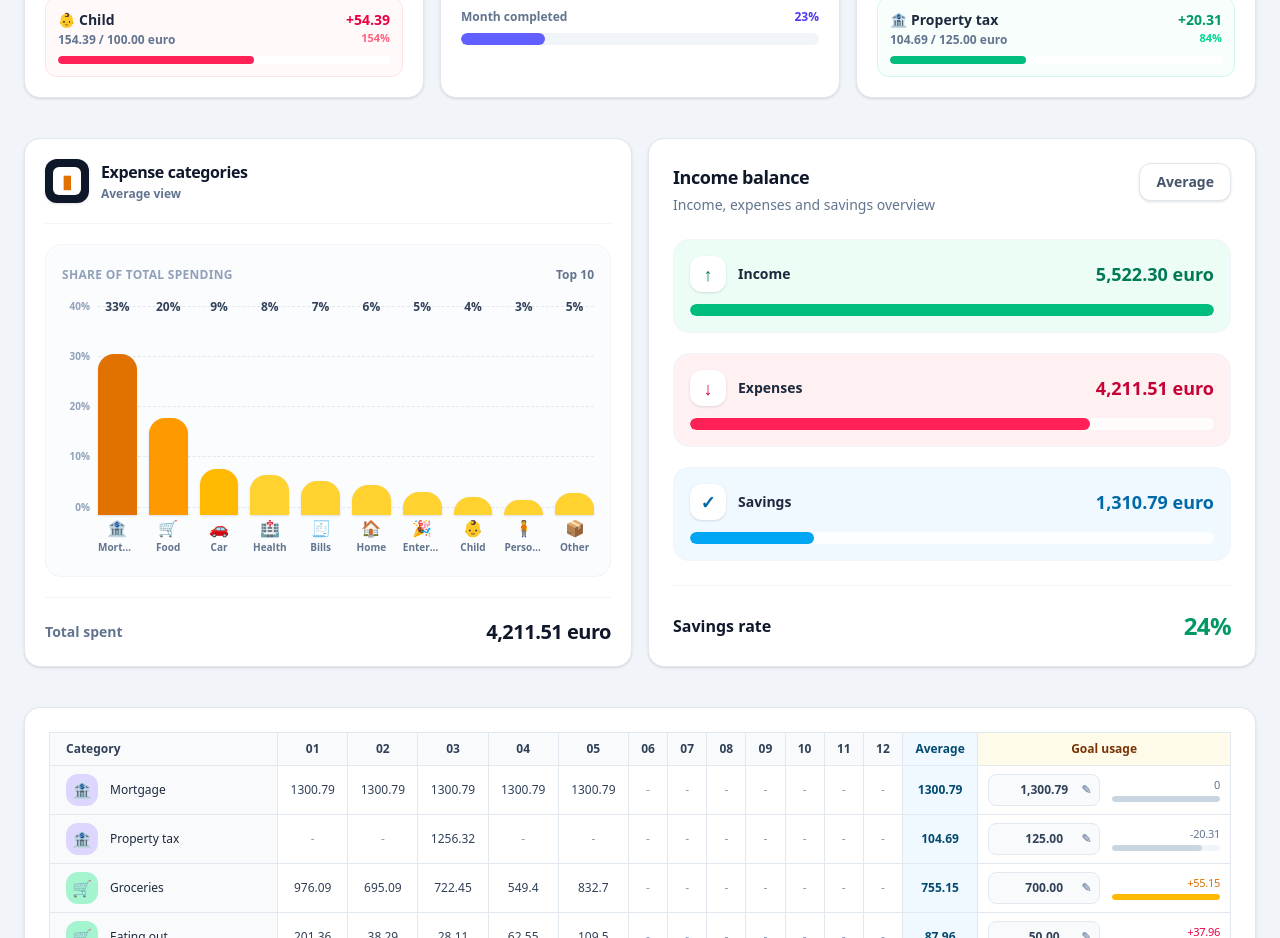
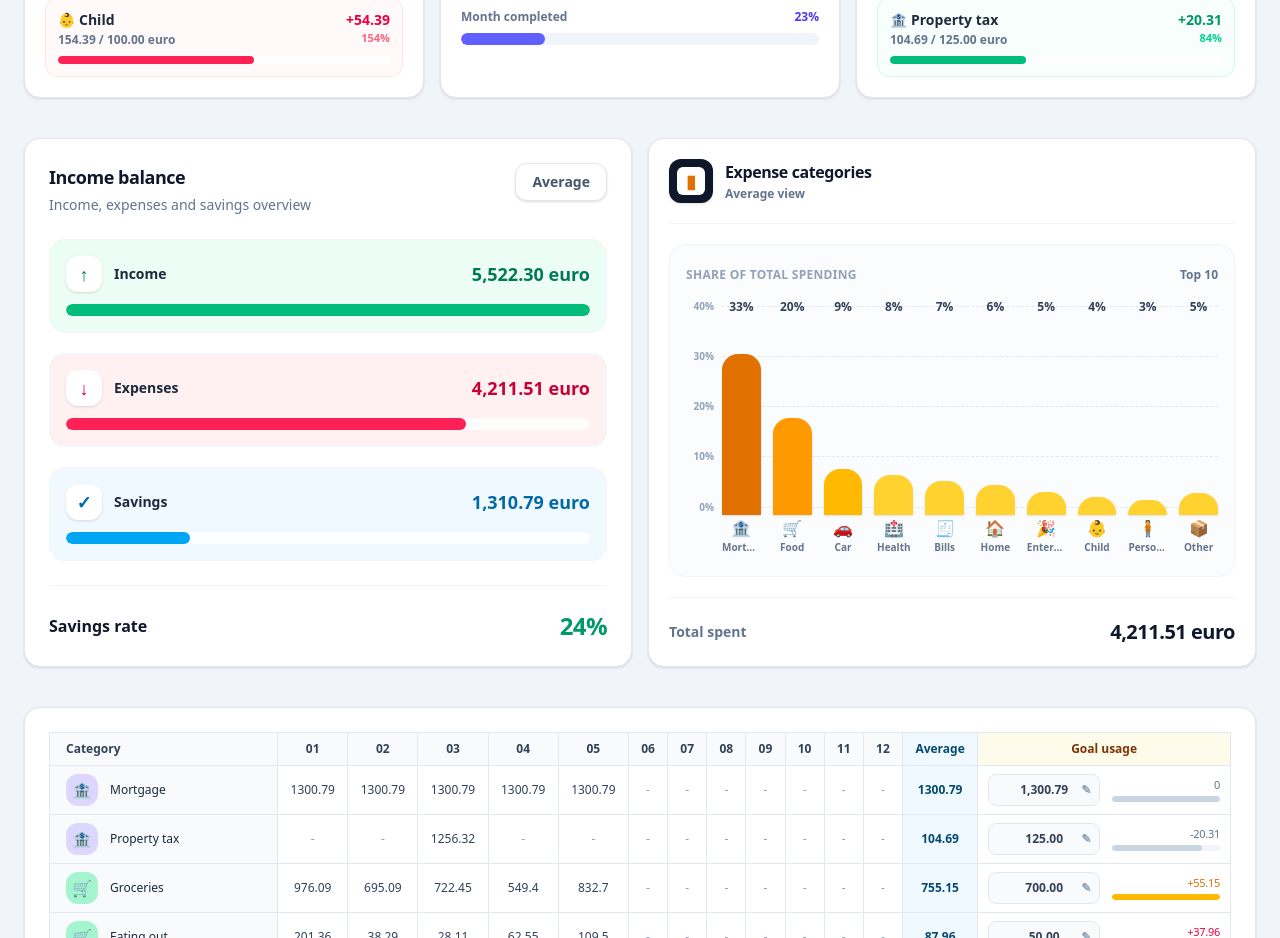
Before and after one commit to oleksaGrzegorz/budget-app, a React (Vite) app: page / in a window 1280 px wide. Shown: the part 1300-2238 px from the top of the page. Built offline with nearby package versions, Linux system fonts and the light colour scheme; no server answers.

Commit message:
refactor: swap ExpensesByCategoryChart and ExpensesByIncomeChart components for better clarity

```diff
--- a/src/App.tsx
+++ b/src/App.tsx
@@ -77,14 +77,14 @@ export default function App() {
         />
 
         <div className="grid gap-4 xl:grid-cols-2">
-          <ExpensesByCategoryChart
+          <ExpensesByIncomeChart
             expenses={expensesForTable}
+            incomes={incomesForTable}
             period={budgetPeriod}
           />
 
-          <ExpensesByIncomeChart
+          <ExpensesByCategoryChart
             expenses={expensesForTable}
-            incomes={incomesForTable}
             period={budgetPeriod}
           />
         </div>
```
